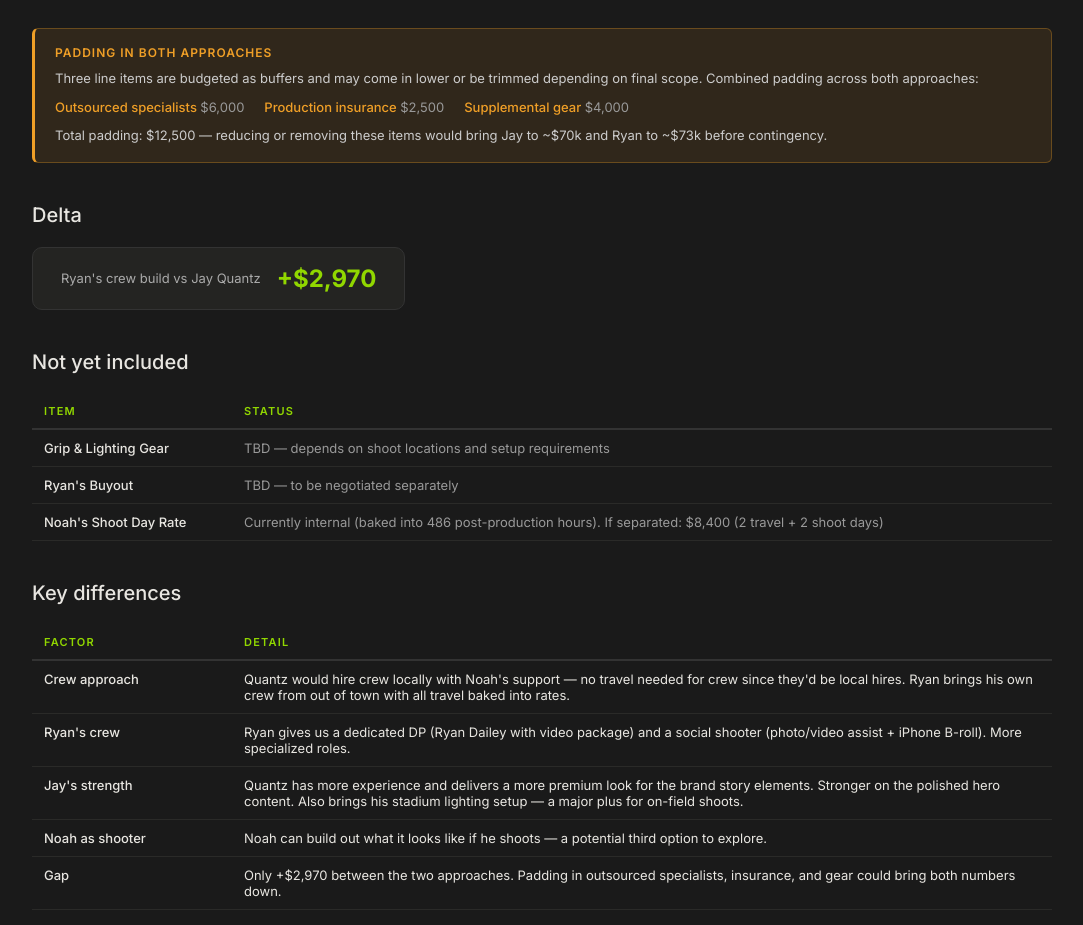
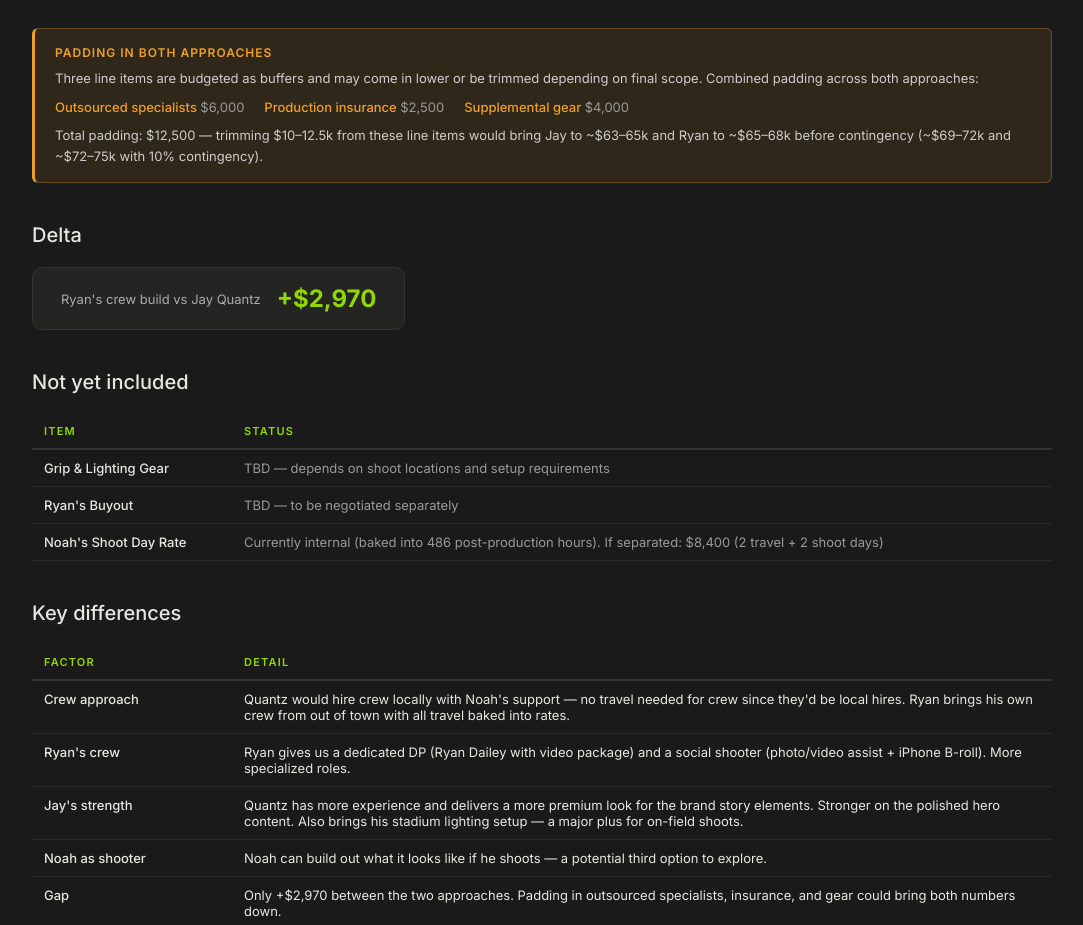
Before and after one commit to noahisdabomb/kidsunited-budget, a plain HTML site: page index.html in a window 1280 px wide. Shown: the part 1620-2545 px from the top of the page, without its empty margins (98-1181 px from the left). Drawn offline with Linux system fonts and the light colour scheme.

Commit message:
Add files via upload

```diff
--- a/index.html
+++ b/index.html
@@ -251,7 +251,7 @@
     <div class="item">Production insurance <span>$2,500</span></div>
     <div class="item">Supplemental gear <span>$4,000</span></div>
   </div>
-  <p style="margin-top: 10px;">Total padding: $12,500 — reducing or removing these items would bring Jay to ~$70k and Ryan to ~$73k before contingency.</p>
+  <p style="margin-top: 10px;">Total padding: $12,500 — trimming $10–12.5k from these line items would bring Jay to ~$63–65k and Ryan to ~$65–68k before contingency (~$69–72k and ~$72–75k with 10% contingency).</p>
 </div>
 
 <div class="delta-section">
```
